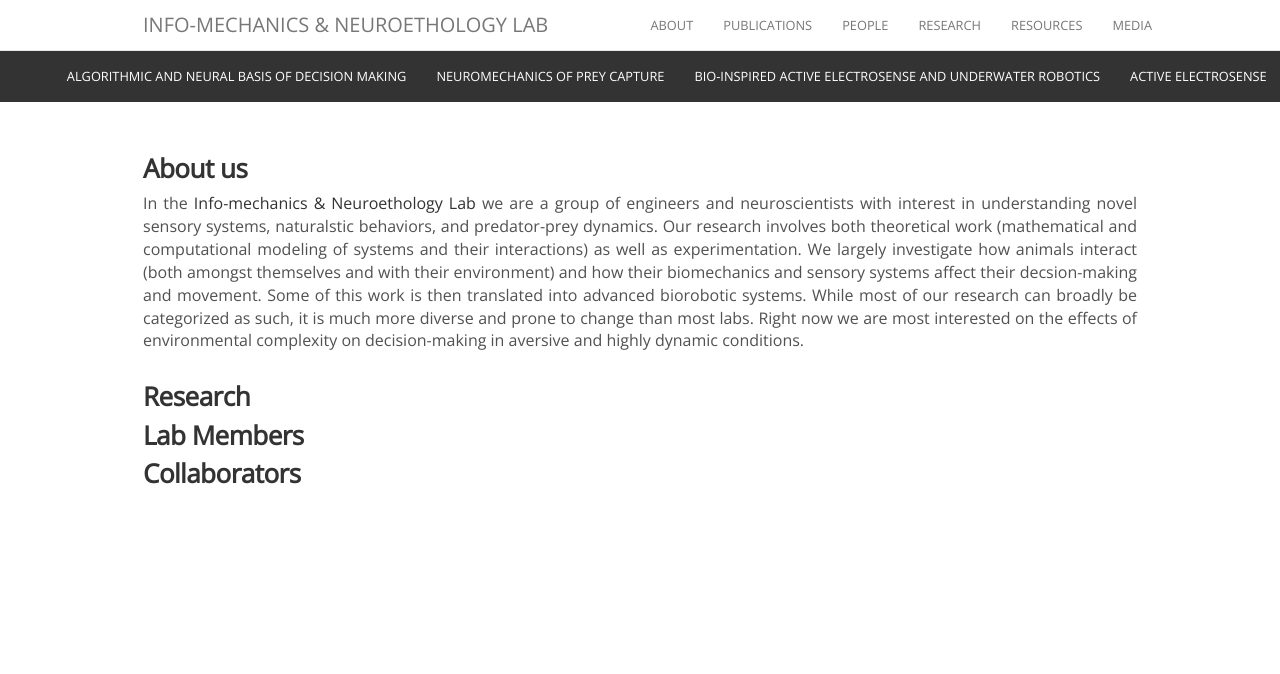
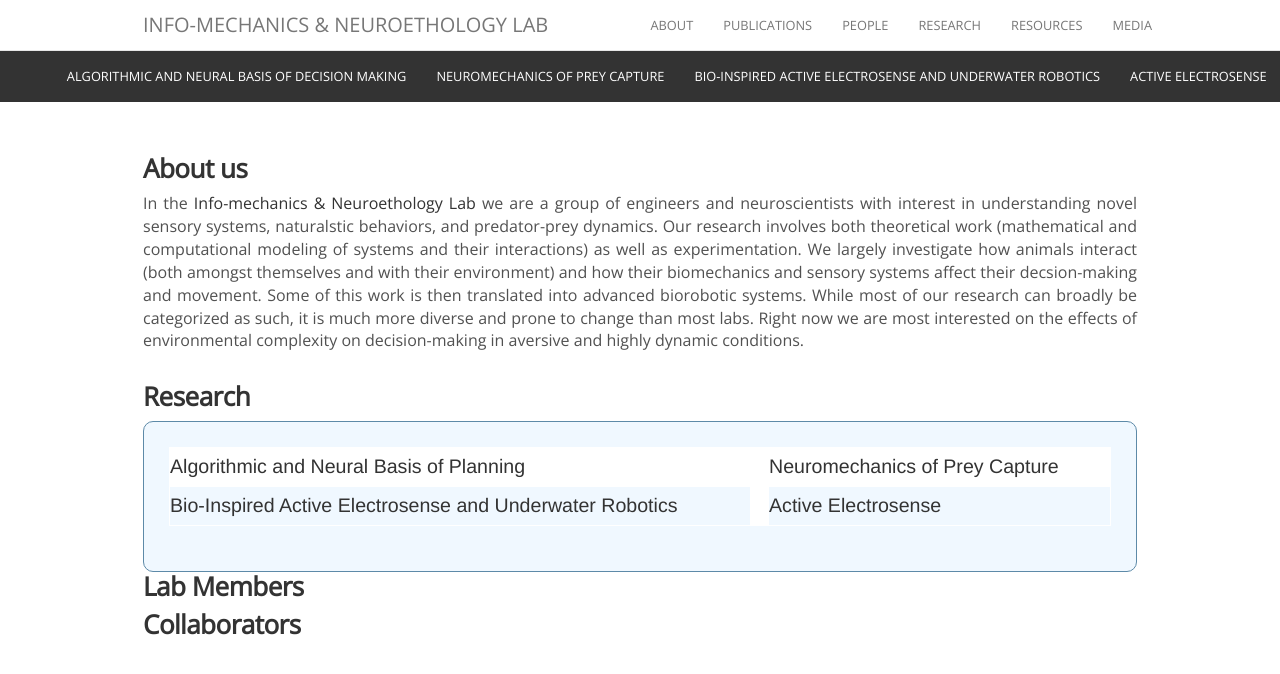
Before and after one commit to maciverlab/maciverlab.github.io, a Jekyll site: the page built from about.html, in a window 1280 px wide. Shown: the top 674 px of the page. Built offline with Jekyll 4.4.1, drawn with Linux system fonts in a browser that asks for light colours; nearby versions of some CDN libraries; comment, search, counter and statistics services are not loaded.

Commit message:
Update about.html

```diff
--- a/about.html
+++ b/about.html
@@ -40,6 +40,18 @@
               it is much more diverse and prone to change than most labs. Right now we are most interested on the effects of
               environmental complexity on decision-making in aversive and highly dynamic conditions.</p>
        <h3>Research</h3>
+       <div class="w3-container" style="   background: #f0f8ff; padding: 25px; border-radius:10px; border: 1px solid #5d8aa8">
+              <table class="media">
+                 <tr>
+                     <td><a class="research" href="{{ site.baseurl }}{% link _projects/planning.md %}">Algorithmic and Neural Basis of Planning</a></td>
+                     <td><a class="research" href="{{ site.baseurl }}{% link _projects/neuromechanics.md %}">Neuromechanics of Prey Capture</a></td>
+                 </tr>
+                 <tr>
+                     <td><a class="research" href="{{ site.baseurl }}{% link _projects/robotics.md %}">Bio-Inspired Active Electrosense and Underwater Robotics</a></td>
+                     <td><a class="research" href="{{ site.baseurl }}{% link _projects/electrosense.md %}">Active Electrosense</a></td>
+                 </tr>
+              </table>
+       </div>
        <h3>Lab Members</h3>
        <h3>Collaborators</h3>
 </div>
```
